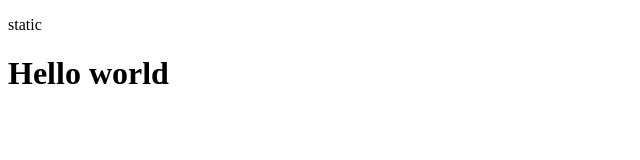
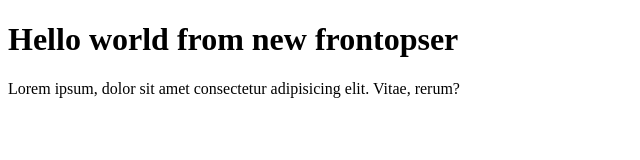
Before and after one commit to gibidon/result-frontops-1, a website: page static/index.html in a window 1280 px wide. Shown: the whole page, without its empty margins (0-640 px from the left). Drawn offline with Linux system fonts and the light colour scheme.

Commit message:
changed index.html

```diff
--- a/static/index.html
+++ b/static/index.html
@@ -6,7 +6,7 @@
     <title>Document</title>
 </head>
 <body>
-    <p>static</p>
-    <h1>Hello world</h1>
+    <h1>Hello world from new frontopser</h1>
+    <p>Lorem ipsum, dolor sit amet consectetur adipisicing elit. Vitae, rerum?</p>
 </body>
 </html>
```
Also changed, not shown: frontend/build/asset-manifest.json (added), frontend/build/favicon.ico (added), frontend/build/index.html (added), frontend/build/logo192.png (added), frontend/build/logo512.png (added), frontend/build/manifest.json (added), frontend/build/robots.txt (added), frontend/build/static/js/main.e57bb564.js.LICENSE.txt (added), frontend/build/static/media/logo.6ce24c58023cc2f8fd88fe9d219db6c6.svg (added), 6 other files.
